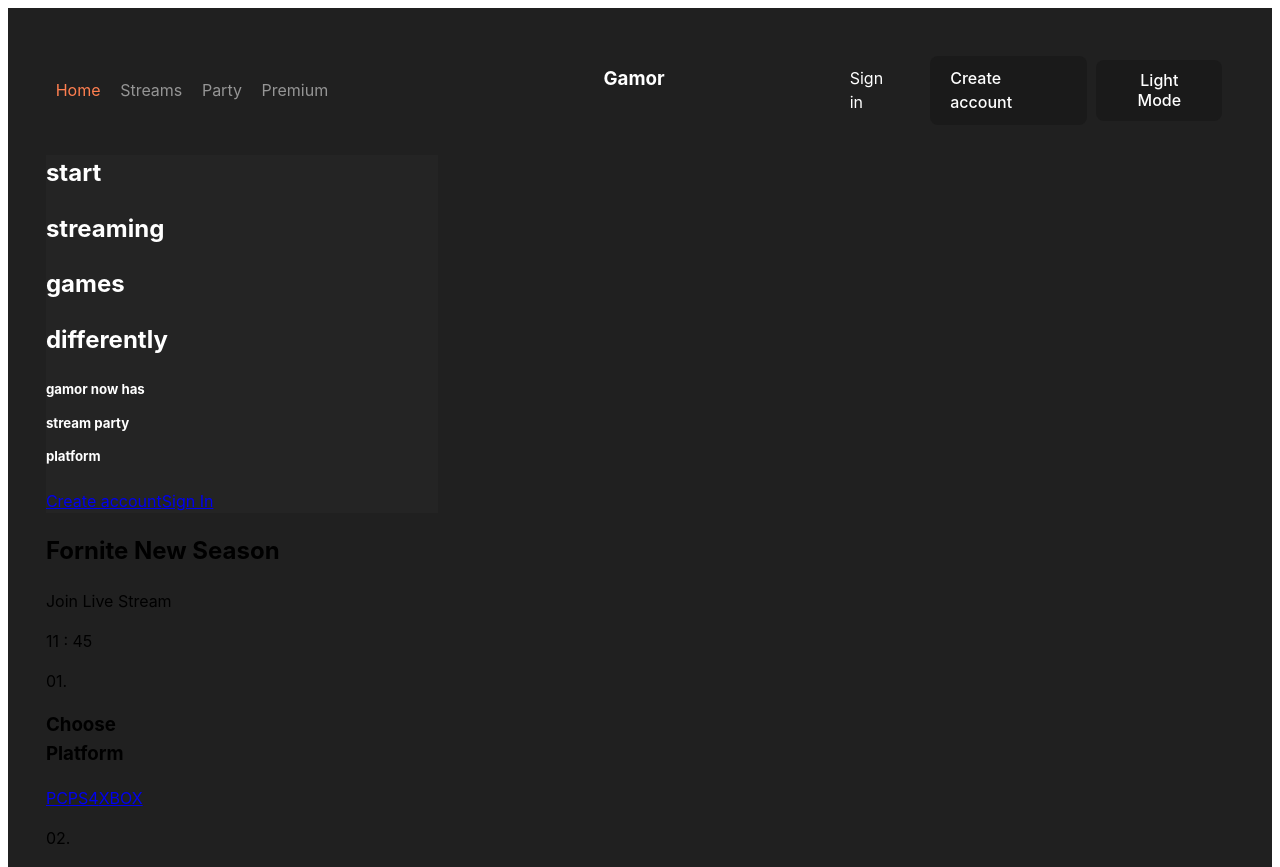
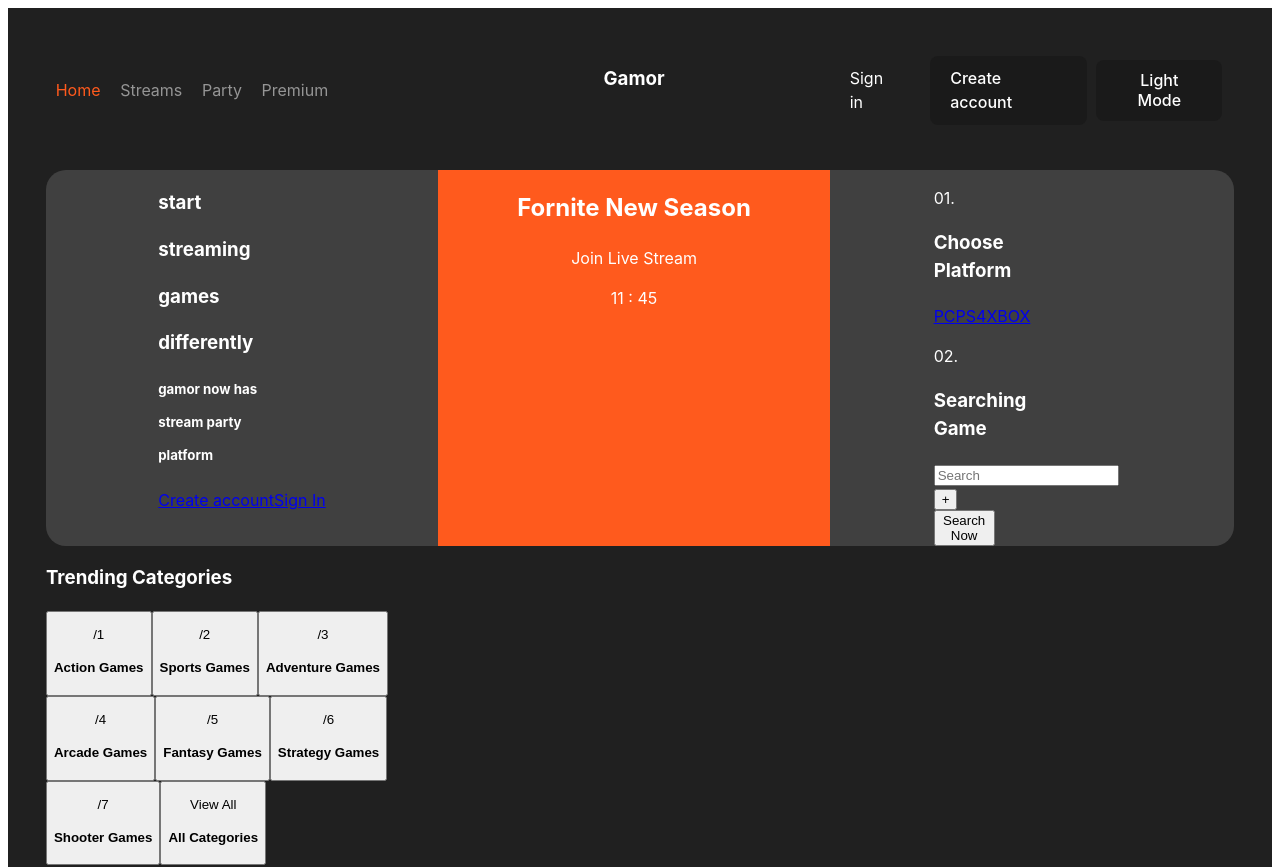
Before and after one commit to alecode00/gamor_streaming_platform, a React (Vite) app: page / in a window 1280 px wide. Shown: the top 867 px of the page. Built offline with nearby package versions, Linux system fonts and the light colour scheme; no server answers.

Commit message:
Comenzado el estilo del MainBoard. Se pasa a estilar el MainBoardLeft

```diff
--- a/src/components/Home/Home.jsx
+++ b/src/components/Home/Home.jsx
@@ -4,27 +4,32 @@
 import { TrendingCategories } from "./home_trending_categories_components/TrendingCategories";
 import { useContext, useState } from "react";
 import ThemeContext from "../context/ThemeContext";
-import './index2.css'
+import "./home.css";
 export const Home = () => {
-  const {theme} = useContext(ThemeContext)
+  const { theme } = useContext(ThemeContext);
 
-  const [category, setCategory] = useState("Action")
+  const [category, setCategory] = useState("Action");
 
-  const handleChangeCategory = (newCategory) =>{
+  const handleChangeCategory = (newCategory) => {
     setCategory(newCategory);
-  }
+  };
 
   return (
     <>
-      <section className="mainBoard">
-        <div className={theme} >
-
-        <MainBoardLeft />
+        <div className={theme}>
+      <section className="mainBoard1">
+          <section className="mainBoardLeft">
+            <MainBoardLeft />
+          </section>
+          <section className="mainBoardCenter">
+            <MainBoardCenter />
+          </section>
+          <section className="mainBoardRight">
+            <MainBoardRight category={category} />
+          </section>
+      </section>
         </div>
-        <MainBoardCenter />
-        <MainBoardRight category={category} />
-      </section>
-      <section className="trendingCategories" >
+      <section className="trendingCategories">
         {/* Es mejorable el TrendingCategories. Dejar solo una func con un switch dentro, viendo los id de los buttons */}
         <TrendingCategories handleChangeCategory={handleChangeCategory} />
         {console.log(`La categoria seleccionada es: ${category}`)}
--- /dev/null
+++ b/src/components/Home/home.css
@@ -0,0 +1,23 @@
+.mainBoard1 {
+  display: flex;
+  background-color: var(--color-medium-black);
+  border-radius: 20px;
+  /* padding: 1%; */
+  width: 100%;
+  margin-top: 3%;
+}
+section {
+  width: 30%;
+}
+.mainBoardLeft {
+  display: flex;
+  justify-content: center;
+}
+.mainBoardCenter{
+    text-align: center;
+    background-color: var(--color-coral);
+}
+.mainBoardRight {
+  display: flex;
+  justify-content: center;
+}
--- a/src/components/Home/home_mainBoard_components/MainBoardCenter.jsx
+++ b/src/components/Home/home_mainBoard_components/MainBoardCenter.jsx
@@ -3,7 +3,7 @@
 export const MainBoardCenter = () => {
   return (
     <>
-      <div className="mainBoard center">
+      <div>
         <h2>Fornite New Season</h2>
         <p>Join Live Stream</p>
         <div className="time_left">
--- a/src/components/Home/home_mainBoard_components/MainBoardLeft.jsx
+++ b/src/components/Home/home_mainBoard_components/MainBoardLeft.jsx
@@ -5,7 +5,7 @@
 
   return (
     <>
-      <div className="mainBoard left">
+      <div>
         <h1>start</h1>
         <h1 id="reverse">streaming</h1>
         <h1>games</h1>
--- a/src/components/Home/home_mainBoard_components/MainBoardRight.jsx
+++ b/src/components/Home/home_mainBoard_components/MainBoardRight.jsx
@@ -59,7 +59,7 @@
   //OUTPUT
   return (
     <>
-      <div className="mainBoard right">
+      <div>
         <PlatformSelector handleSelectPlatform={handleSelectPlatform} />
 
         <section>
--- a/src/components/Navbar/navbar.css
+++ b/src/components/Navbar/navbar.css
@@ -1,5 +1,5 @@
 header {
-  background-color: var(--color-medium-black);
+  background-color: var(--color-hard-black);
   padding: 3%;
 }
 .containerHeader {
@@ -84,12 +84,4 @@
   #register:focus-visible {
     outline: 4px auto -webkit-focus-ring-color;
   }
-
-  /* #themeButton{
-        padding: 2.5% 2.5%;
-        margin: 2.5%;
-        background-color: var(--color-medium-black);
-        border-radius: 20px;
-        border: 1px solid var(--color-easy-black);
-    } */
 }
--- a/src/index3.css
+++ b/src/index3.css
@@ -5,14 +5,15 @@
   line-height: 1.5;
   font-weight: 400;
   --color-black: black;
-  --color-hard-black: #101010;
-  --color-medium-black: #202020;
+  --color-hard-black: #202020;
+  --color-medium-black: #404040;
   --color-easy-black: #959595;
-  --color-coral: coral;
+  --color-coral: rgb(255, 90, 29);
   --color-white: white;
 }
 
 body {
+  color: var(--color-white);
   min-width: 320px;
   min-height: 100vh;
 }
```
Also changed, not shown: src/components/logIn_components/Log.jsx (deleted, +0 -10 lines).
